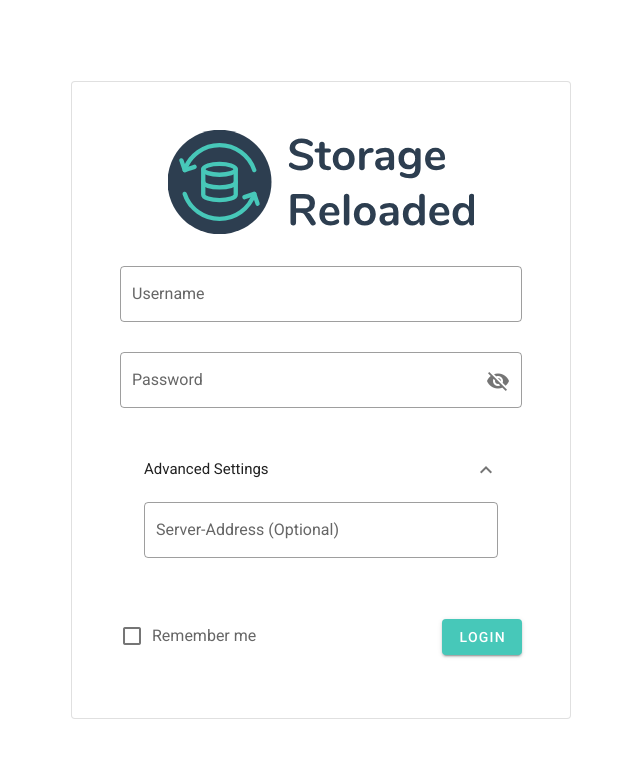
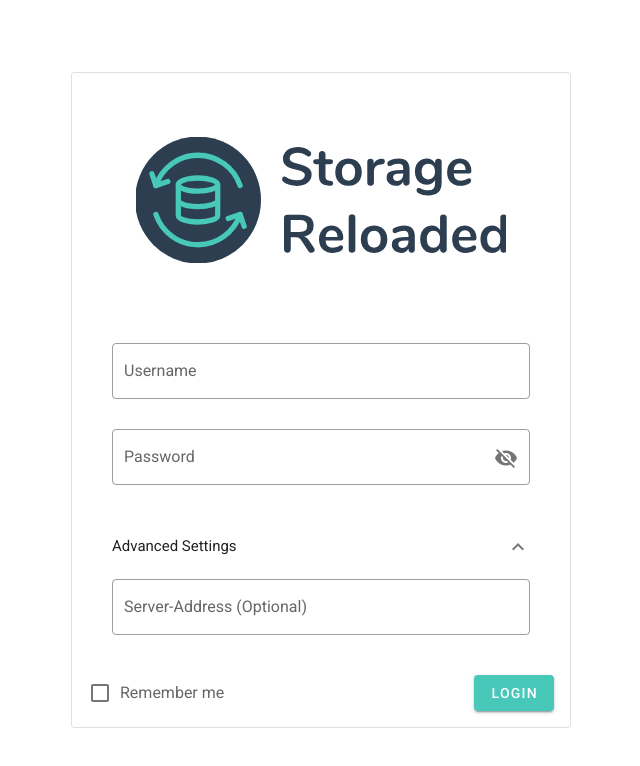
Before and after one commit to StorageReloaded/Web, a Vue app: page /#/login in a window 1280 px wide. Both pictures are taken after a click on the button "Advanced Settings". Shown: the top 766 px of the page, without its empty margins (319-959 px from the left). Built offline with nearby package versions, Linux system fonts and the light colour scheme.

Commit message:
Add error display to login ui

```diff
--- a/src/views/Login.vue
+++ b/src/views/Login.vue
@@ -1,16 +1,18 @@
 <template>
   <v-app>
     <v-container fill-height fluid>
-      <v-card class="mx-auto" width="500" outlined style="padding: 32px">
+      <v-card class="mx-auto" width="500" outlined :loading="loading">
         <v-img
           :src="require('@/assets/banner.svg')"
-          style="margin: 16px 64px"
+          style="margin: 64px"
         ></v-img>
 
         <v-card-text>
+          <div style="padding: 0 24px">
             <v-text-field
               v-model="credentials.username"
               v-on:keyup.enter="login"
+              :error="inputError != null"
               outlined
               label="Username"
             >
@@ -19,6 +21,7 @@
             <v-text-field
               v-model="credentials.password"
               v-on:keyup.enter="login"
+              :error-messages="inputError"
               outlined
               label="Password"
               :type="showPass ? 'text' : 'password'"
@@ -26,12 +29,13 @@
               @click:append="showPass = !showPass"
             >
             </v-text-field>
+          </div>
 
-          <v-expansion-panels v-model="panel" :disabled="disabled" flat>
+          <v-expansion-panels flat>
             <v-expansion-panel>
               <v-expansion-panel-header
-                >Advanced Settings</v-expansion-panel-header
-              >
+                >Advanced Settings
+              </v-expansion-panel-header>
               <v-expansion-panel-content>
                 <v-tooltip bottom>
                   <template v-slot:activator="{ on, attrs }">
@@ -40,21 +44,38 @@
                       v-on:keyup.enter="login"
                       v-bind="attrs"
                       v-on="on"
+                      :error-messages="serverError"
+                      :hide-details="serverError == null"
                       outlined
                       label="Server-Address (Optional)"
                     >
                     </v-text-field>
                   </template>
-                  <span>https://store.examle.com</span>
+                  <span>Example: https://store.examle.com</span>
                 </v-tooltip>
               </v-expansion-panel-content>
             </v-expansion-panel>
           </v-expansion-panels>
 
-          <div style="display: flex; flex-direction: row">
-            <v-checkbox v-model="remember" label="Remember me" color="primary">
+          <div
+            style="
+              display: flex;
+              flex-direction: row;
+              align-items: center;
+              margin-top: 24px;
+            "
+          >
+            <v-checkbox
+              v-model="remember"
+              label="Remember me"
+              color="primary"
+              hide-details
+              style="margin: 0; padding: 0"
+            >
             </v-checkbox>
+
             <v-spacer></v-spacer>
+
             <v-btn
               v-on:click="login"
               color="primary"
@@ -84,8 +105,12 @@ export default class Login extends Vue {
     username: "",
     password: "",
   };
+  loading = false;
+  inputError: string = null;
+  serverError: string = null;
 
   login(): void {
+    this.loading = true;
     fetch(completeUrl(this.url) + "/api/v1/auth", {
       method: "POST",
       headers: {
@@ -93,11 +118,27 @@ export default class Login extends Vue {
       },
       body: JSON.stringify(this.credentials),
     })
-      .then((response) => response.json())
-      .then((data) => {
+      .then((response) => {
+        if (response.ok) {
+          response.json().then((data) => {
             setSessionId(data.session_id, this.remember);
             setServerAddress(this.url);
+            this.loading = false;
+            this.inputError = null;
+            this.serverError = null;
             this.$router.push({ name: "Home" });
+          });
+        } else {
+          this.inputError = "Wrong username or password"
+          this.serverError = null;
+        }
+      })
+      .catch(() => {
+        this.inputError = null;
+        this.serverError = "Server could not be reached"
+      })
+      .finally(() => {
+        this.loading = false;
       });
   }
 }
```
Lines whose indentation alone changed are shown as unchanged.
